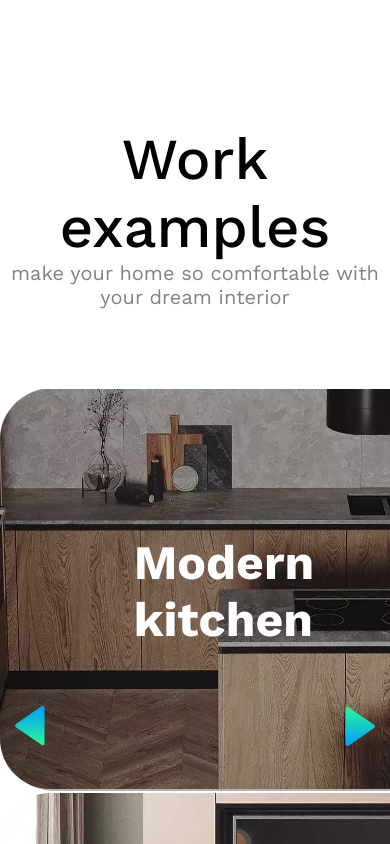
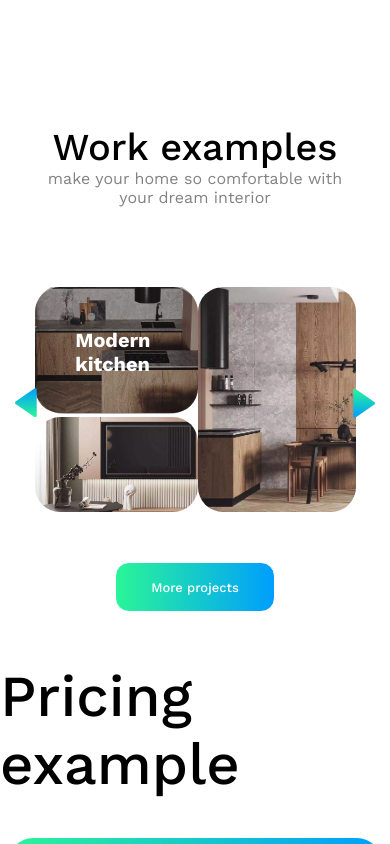
Before and after one commit to VRomanenko04/ArtfulSpaces, a React (Vite) app: page / in a window 390 px wide. Shown: the part 1220-2064 px from the top of the page. Built offline with nearby package versions, Linux system fonts and the light colour scheme.

Commit message:
Сделал адаптив SliderBlock, а так же slides, arrows и UI-button

```diff
--- a/src/components/UI/button/_button.module.scss
+++ b/src/components/UI/button/_button.module.scss
@@ -3,5 +3,14 @@
 .btn, .link {
     width: 200px;
     height: 60px;
+    font-size: 1em;
     cursor: pointer;
 }
+
+@media screen and (max-width: 550px) {
+    .btn, .link {
+        width: 160px;
+        height: 50px;
+        font-size: 0.9em;
+    }
+}
--- a/src/components/ordinary/slides/_slides.module.scss
+++ b/src/components/ordinary/slides/_slides.module.scss
@@ -20,7 +20,7 @@
     &::after {
         content: "";
         position: absolute;
-        top: -2px;
+        top: -3px;
         left: 0;
         width: 100%;
         height: 100%;
@@ -58,3 +58,78 @@
     width: 500px;
     height: 700px;
 }
+
+//Адаптив под мобильные у-ва
+@media screen and (max-width: 550px) {
+    .img1, .img2, .img3 {
+        border-radius: 25px;
+    }
+
+    .img1 {
+        width: 163px;
+        height: 126px;
+    }
+
+    .img2 {
+        width: 163px;
+        height: 95px;
+    }
+
+    .img3 {
+        width: 158px;
+        height: 225px;
+    }
+
+    .image__container {
+        h6 {
+            font-size: 20px;
+        }
+        &::after {
+            border-radius: 29px;
+        }
+    }
+}
+
+//Адаптив под окна средних размеров
+@media screen and (min-width: 551px) and (max-width: 800px) {
+    .img1 {
+        width: 267px;
+        height: 200px;
+    }
+
+    .img2 {
+        width: 267px;
+        height: 150px;
+    }
+
+    .img3 {
+        width: 250px;
+        height: 350px;
+    }
+
+    .image__container h6 {
+        font-size: 30px;
+    }
+}
+
+//Адаптив под планшеты
+@media screen and (min-width: 801px) and (max-width: 1150px) {
+    .img1 {
+        width: 375px;
+        height: 280px;
+    }
+
+    .img2 {
+        width: 375px;
+        height: 210px;
+    }
+
+    .img3 {
+        width: 350px;
+        height: 490px;
+    }
+
+    .image__container h6 {
+        font-size: 40px;
+    }
+}
--- a/src/components/simple/arrows/_arrows.module.scss
+++ b/src/components/simple/arrows/_arrows.module.scss
@@ -1,9 +1,7 @@
 .arrows {
     color: white;
     display: flex;
-    font-size: 30px;
     justify-content: space-between;
-    height: 100%;
     position: absolute;
     top: 45%;
     width: 100%;
@@ -34,3 +32,34 @@
         cursor: pointer;
     }
 }
+
+@media screen and (max-width: 550px) {
+    .left__arrow, .rigth__arrow {
+        height: 30px;
+        width: 30px;
+    }
+}
+
+@media screen and (min-width: 1500px) {
+    .arrows {
+        .left__arrow {
+            margin-left: 10%;
+        }
+
+        .rigth__arrow {
+            margin-right: 10%;
+        }
+    }
+}
+
+@media screen and (min-width: 2000px) and (max-width: 4000px) {
+    .arrows {
+        .left__arrow {
+            margin-left: 20%;
+        }
+
+        .rigth__arrow {
+            margin-right: 20%;
+        }
+    }
+}
--- a/src/components/simple/slider-block/_slider-block.module.scss
+++ b/src/components/simple/slider-block/_slider-block.module.scss
@@ -10,6 +10,7 @@
     align-self: center;
     text-align: center;
     margin-bottom: 80px;
+    max-width: 80%;
 
     h4 {
         font-size: 58px;
@@ -26,7 +27,6 @@
 .button {
     background: $maingradient;
     color: #fff;
-    font-size: 1em;
     font-weight: 500;
     align-self: center;
     border: 1px solid #fff;
@@ -39,6 +39,18 @@
     }
 }
 
+@media screen and (max-width: 550px) {
+    .block__head {
+        h4 {
+            font-size: 38px;
+        }
+
+        p {
+            font-size: 16px;
+        }
+    }
+}
+
 @media screen and (max-width: 1050px) {
     .block__container {
         margin: 100px 0;
```
